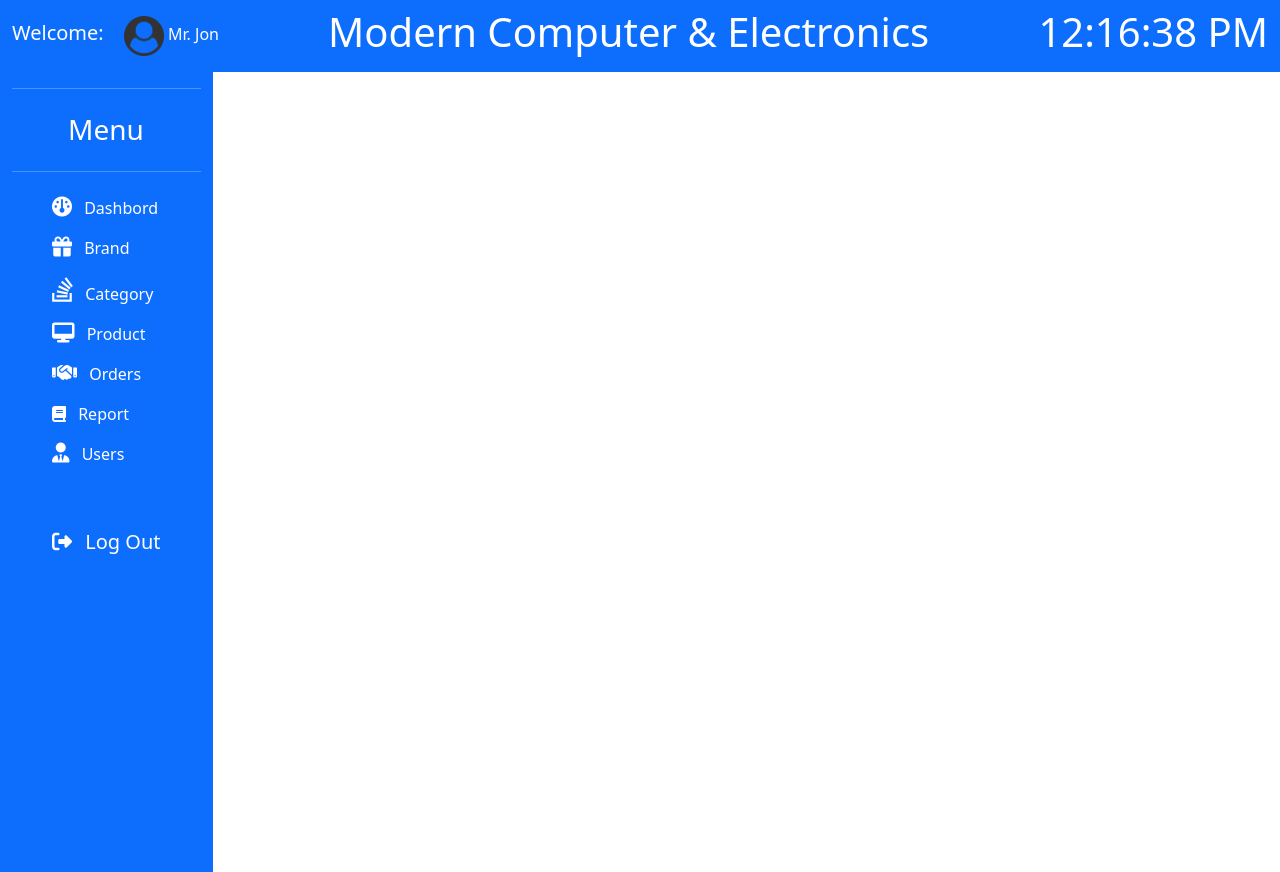
After one commit to FaridAhmedAlif/CinputerShop, a PHP site: page /Dashbord/Dashboard.php in a window 1280 px wide. The commit adds this page. Run offline with PHP 8.4, Linux system fonts and the light colour scheme; some libraries are stand-ins or nearby versions.

Commit message:
Sightbar or Header Complite

```diff
--- /dev/null
+++ b/Dashbord/Dashboard.php
@@ -0,0 +1,12 @@
+<?php include "header.php";?>
+<?php include "sightbar.php";?>
+
+    <link rel="stylesheet" href="../assets/bootstrap/css/bootstrap.min.css">
+    <link rel="stylesheet" href="../assets/css/all.min.css">
+    <link rel="stylesheet" href="../assets/css/fontawesome.min.css">
+    <link rel="stylesheet" href="https://cdnjs.cloudflare.com/ajax/libs/font-awesome/6.5.1/css/all.min.css"/>
+    <link rel="stylesheet" href="../style.css">
+
+    <script src="../assets/bootstrap/js/bootstrap.bundle.min,js"></script>
+</body>
+</html>
--- /dev/null
+++ b/Dashbord/SBstyle.css
@@ -0,0 +1,3 @@
+.nav-pills li a:hover{
+    background-color: rgb(77, 76, 76);
+}
--- a/Dashbord/header.php
+++ b/Dashbord/header.php
@@ -4,12 +4,12 @@
 <head>
     <meta charset="UTF-8">
     <meta name="viewport" content="width=device-width, initial-scale=1.0">
-    <title>Login | Hublu Note</title>
+    <title>Farid Ahmed Alif</title>
     <!-- list css -->
     <link rel="stylesheet" href="../assets/bootstrap/css/bootstrap.min.css">
     <link rel="stylesheet" href="https://cdn.datatables.net/1.13.7/css/jquery.dataTables.min.css">
     <link rel="stylesheet" href="https://cdnjs.cloudflare.com/ajax/libs/font-awesome/6.5.1/css/all.min.css"/>
-    <link rel="stylesheet" href="../style.css">
+    <link rel="stylesheet" href="style.css">
 </head>
 
 <body>
@@ -18,9 +18,9 @@
                     <!--ID Logo or name-->
                     <div class="Name">
                         <a class="navbar-brand" href="index.php">Welcome:</a>
-                        <img src="../assets/images/user-circle-icon.png" alt="" width="40"> Mr. Jon
+                        <img src="../assets/images/user-circle-icon.png"  width="40"> Mr. Jon
                     </div>
-
+        <h1 style="text-align:center;">Modern Computer & Electronics</h1>
                     <!--Time-->
                     <h1 id = "current-time"> </h1>
 
--- /dev/null
+++ b/Dashbord/sightbar.php
@@ -0,0 +1,80 @@
+<!DOCTYPE html>
+<html lang="en">
+
+    <head>
+        <meta charset="UTF-8">
+        <meta name="viewport" content="width=device-width, initial-scale=1.0">
+        <title>Farid Ahmed Alif</title>
+        <!-- list css -->
+        <link rel="stylesheet" href="../assets/bootstrap/css/bootstrap.min.css">
+        <link rel="stylesheet" href="https://cdn.datatables.net/1.13.7/css/jquery.dataTables.min.css">
+        <link rel="stylesheet" href="https://cdnjs.cloudflare.com/ajax/libs/font-awesome/6.5.1/css/all.min.css"/>
+        <link rel="stylesheet" href="SBstyle.css">
+    </head>
+
+    <body>
+        <div class="container-fluid" >
+            <div class="row">
+                <div class="bg-primary col-auto col-md-2 min-vh-100">
+                <hr class="text-white">
+                    <a class="text-white text-decoration-none mt-4 d-flex align-items-center ms-5" >
+                        <h3 class="text-align-center ms-2">Menu</h3>
+                    </a>
+                        <hr class="text-white">
+                        <ul class="nav nav-pills flex-column mt-1 ms-4 mt-sm-0" id="menu">
+                            <li class="nav-item">
+                                <a href="#" class="nav-link text-white" aria-current="page">
+                                    <i class="fs-5 fa fa-gauge"></i>
+                                    <span class="ms-2">Dashbord</span>
+                                </a>
+                            </li>
+                            <li class="nav-item">
+                                <a href="#" class="nav-link text-white" aris-current="page">
+                                    <i class="fs-5 fa-solid fa-gift"></i>
+                                    <span class="ms-2">Brand</span>
+                                </a>
+                            </li>
+                            <li class="nav-item">
+                                <a href="#" class="nav-link text-white" aria-current="page">
+                                    <i class="fs-3 fa-brands fa-stack-overflow"></i>
+                                    <span class="ms-2">Category</span>
+                                </a>
+                            </li>
+                            <li class="nav-item">
+                                <a href="#" class="nav-link text-white" aria-current="page">
+                                    <i class="fs-5 fa-solid fa-desktop"></i>
+                                    <span class="ms-2">Product</span>
+                                </a>
+                            </li>
+                            <li class="nav-item">
+                                <a href="#" class="nav-link text-white" aria-current="page">
+                                <i class="fs-5 fa-solid fa-handshake"></i>
+                                    <span class="ms-2">Orders</span>
+                                </a>
+                            </li>
+                            <li class="nav-item">
+                                <a href="#" class="nav-link text-white" aria-current="page">
+                                    <i class="fa-solid fa-book"></i>
+                                    <span class="ms-2">Report</span>
+                                </a>
+                            </li>
+                            <li class="nav-item">
+                                <a href="#" class="nav-link text-white" aria-current="page">
+                                <i class="fs-5 fa-solid fa-user-tie"></i>
+                                    <span class="ms-2">Users</span>
+                                </a>
+                            </li>
+                            <h5>
+                                <li class="nav-item mt-5">
+                                    <a href="#" class="nav-link text-white mt-8" aria-current="page">
+                                        <i class="fa-solid fa-right-from-bracket"></i>
+                                        <span class="ms-2">Log Out</span>
+                                    </a>
+                                </li>
+                            </h5>
+                        </ul>
+                </div>
+            </div>
+        </div>
+    </body>
+</html>
```
Also changed, not shown: Dashbord/footer.php (deleted, +0 -9 lines), Dashbord/index.php (deleted, +0 -14 lines), Dashbord/brand.php (added).
